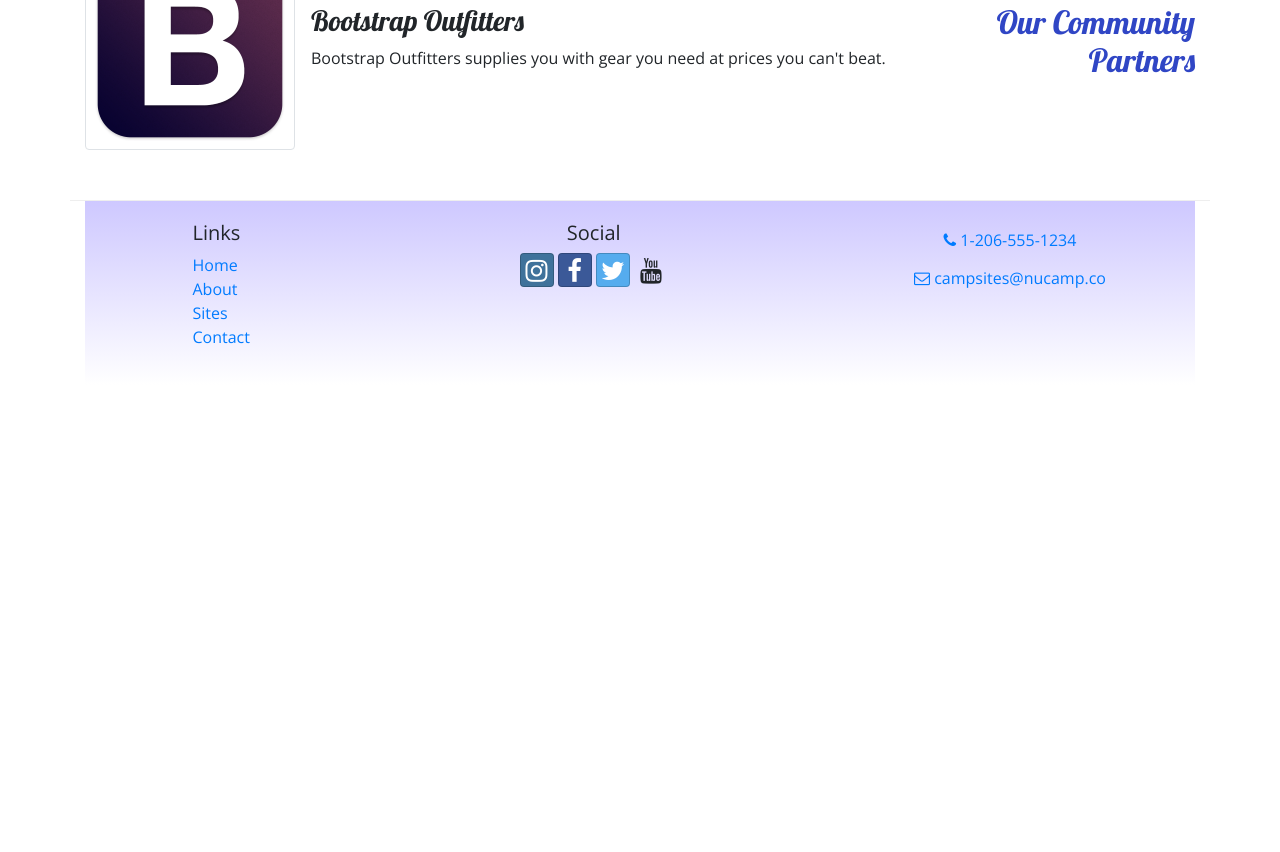
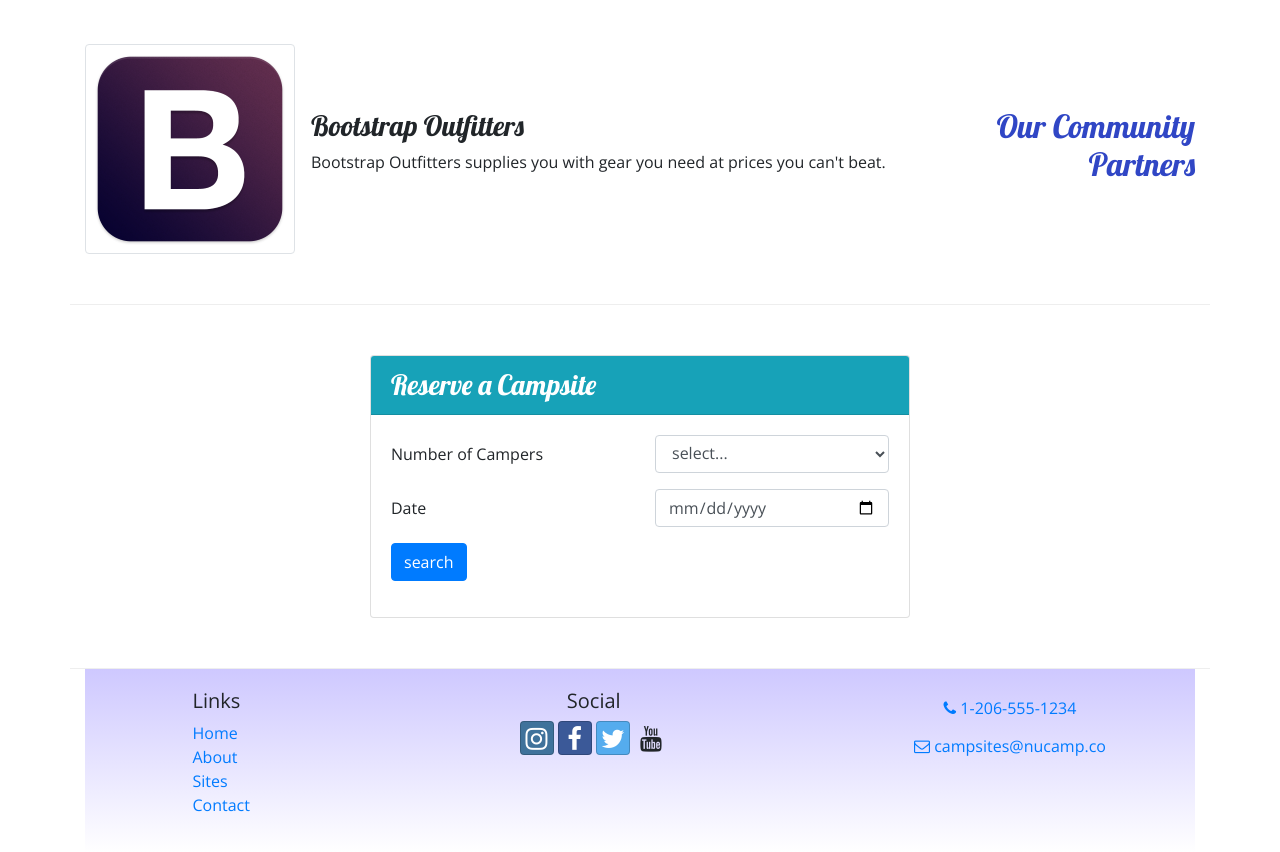
Before and after one commit to lokhunliao/numcampsite, a website: page index.html in a window 1280 px wide. Shown: the part 846-1698 px from the top of the page. Before the commit the page ends 1231 px from the top, so only its background shows below. Drawn offline with nearby package versions, Linux system fonts and the light colour scheme.

Commit message:
index form

```diff
--- a/index.html
+++ b/index.html
@@ -20,6 +20,7 @@
 
 <body>
 
+
     <header class="jumbotron jumbotron-fluid">
         <div class="container">  <!-- 响应式的容器，随着你的屏幕宽度去变化 <container.fluid> 是固定宽度式容器 -->
             <div class="row" >
@@ -29,6 +30,10 @@
             <div class="col">
                 <h1>NuCamp</h1>
                 <h2>a better way to camp</h2>
+            </div>
+                <div class="col-md-2 col-xl-2 mt-4">
+                    <!-- <a href="#reserveForm"> <button class="btn btn-info btn-lg">Reserve campsite</button></a> another way to do it-->
+                    <a href="#reserveForm" rold="button" class="btn btn-info btn-lg">Reserve campsite</a>
                 </div>
             </div>
         </div>
@@ -73,8 +78,13 @@
             <h2 >Featured Campsites</h2>
         </div>
             <div class="col">
+                <div class="media">
+                        <div class="media-body align-self-center">
                             <h3>React Lake Campground</h3>
                             <p class="d-none d-sm-block">Nestled in the foothills of the Chrome Mountains, this campground on the shores of the pristine React Lake is a favorite for fly fishers.</p>
+                        </div>
+                    <img class="d-flex ml-3 img-thumbnail" src="img/react-lake-thumb.jpg" alt="React Lake" />
+                </div>
             </div>
     </div>
 
@@ -92,6 +102,44 @@
                 </div>
             </div>
     </div>
+
+    <div class="row row-content">
+        <div class="col-sm-6 mx-auto">
+            <div class ="card">
+                <h3 class="card-header text-white bg-info">Reserve a Campsite</h3>
+                    <div class="card-body">
+                        <form id="reserveForm">
+                            <div class="row form-group">
+                                <label class="col-sm-6 col-form-label" for="numCampers">Number of Campers</label>
+                                <div class="col">
+                                    <select name="numCampers" id="numCampers" class="form-control">
+                                        <option selected>select...</option>
+                                        <option value="1">1</option>
+                                        <option value="2">2</option>
+                                        <option value="3">3</option>
+                                        <option value="4">4</option>
+                                        <option value="5">5</option>
+                                        <option value="6">6</option>
+                                    </select>
+                                </div>
+                            </div>
+                        <div class="row form-group">
+                            <label for="date" class="col-sm-6 col-form-label" >Date</label>
+                                <div class="col">
+                                    <input type="date" class="form-control" id="date"/>
+                                </div>
+                        </div>
+                        <div class="row form-group">
+                            <div class="col">
+                                <button type="submit" class="btn btn-primary">search</button>
+                            </div>
+                        </div>
+                    </form>
+                </div>
+            </div>
+        </div>
+    </div>
+
 
     <footer class="site-footer">
         <div class="container">
@@ -119,6 +167,10 @@
                 </div>
             </div>
         </div>
+
+
+
+
     </footer>
 
     <!-- jQuery must come first, then Popper.js, then the Bootstrap JavaScript plugins.-->
```
Lines whose indentation alone changed are shown as unchanged.
